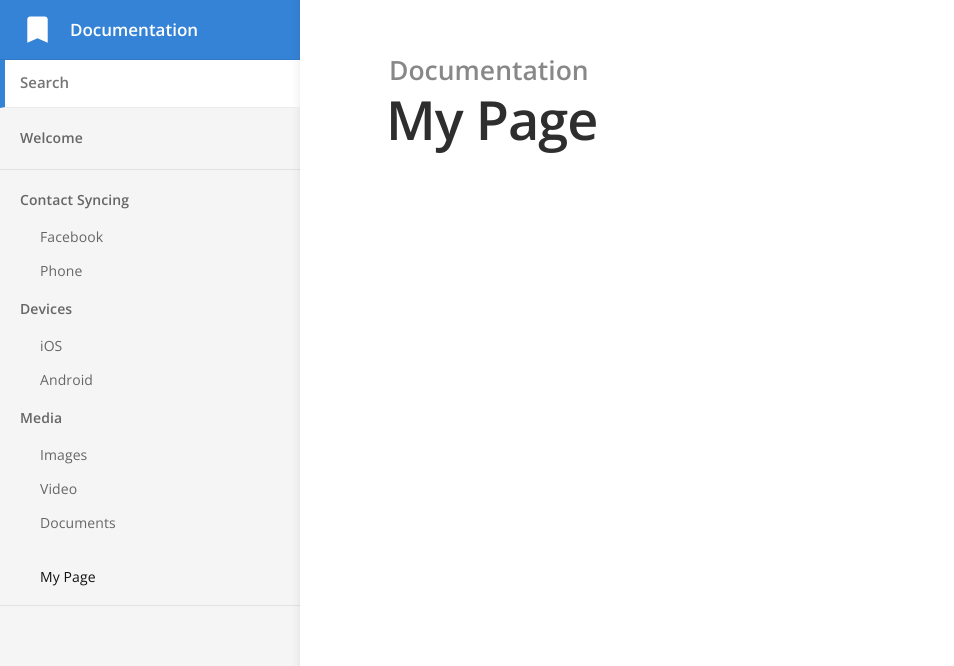
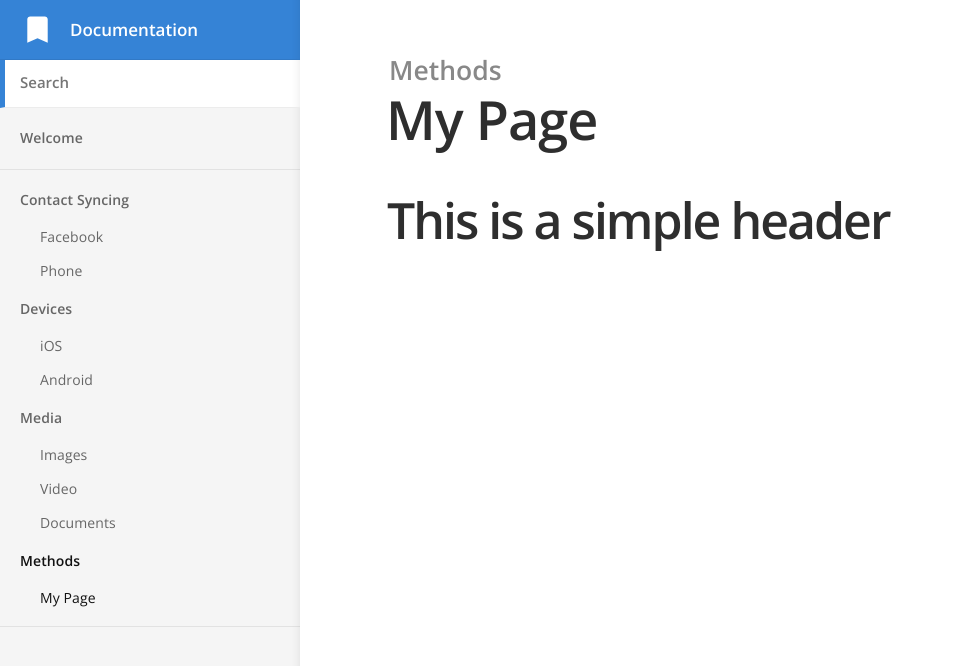
Before and after one commit to GregDaure/SquareAnimation, a Jekyll site: the page built from docs/_docs/my-page.md, in a window 1280 px wide. Shown: the top 666 px of the page, without its empty margins (0-954 px from the left). Built offline with Jekyll 4.4.1, drawn with Linux system fonts in a browser that asks for light colours.

Commit message:
Updated 'docs/_docs/my-page.md' via CloudCannon

```diff
--- a/docs/_docs/my-page.md
+++ b/docs/_docs/my-page.md
@@ -1,5 +1,7 @@
 ---
 title: My Page
-category:
+category: Methods
 order: 1
 ---
+
+# This is a simple header
```
